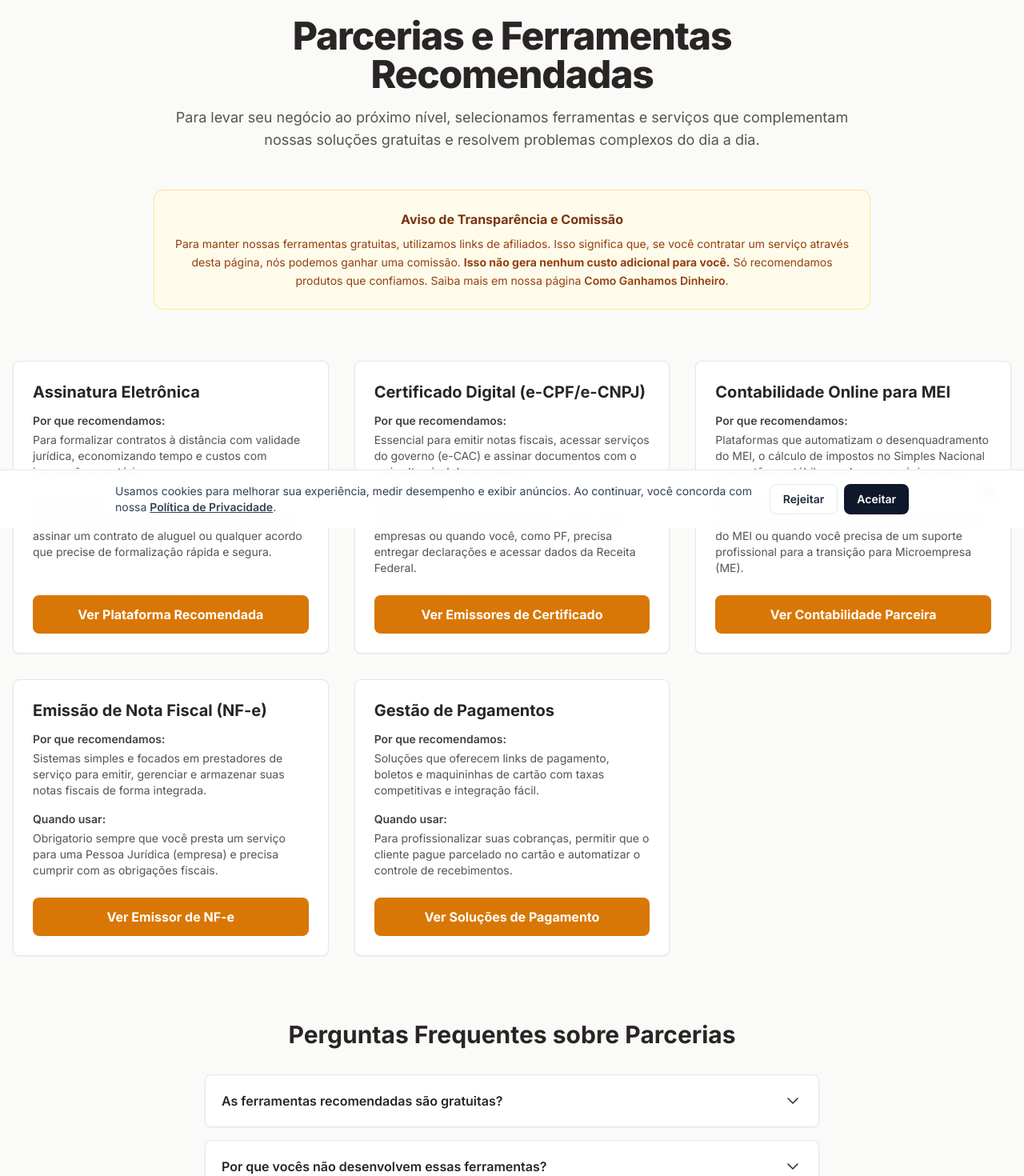
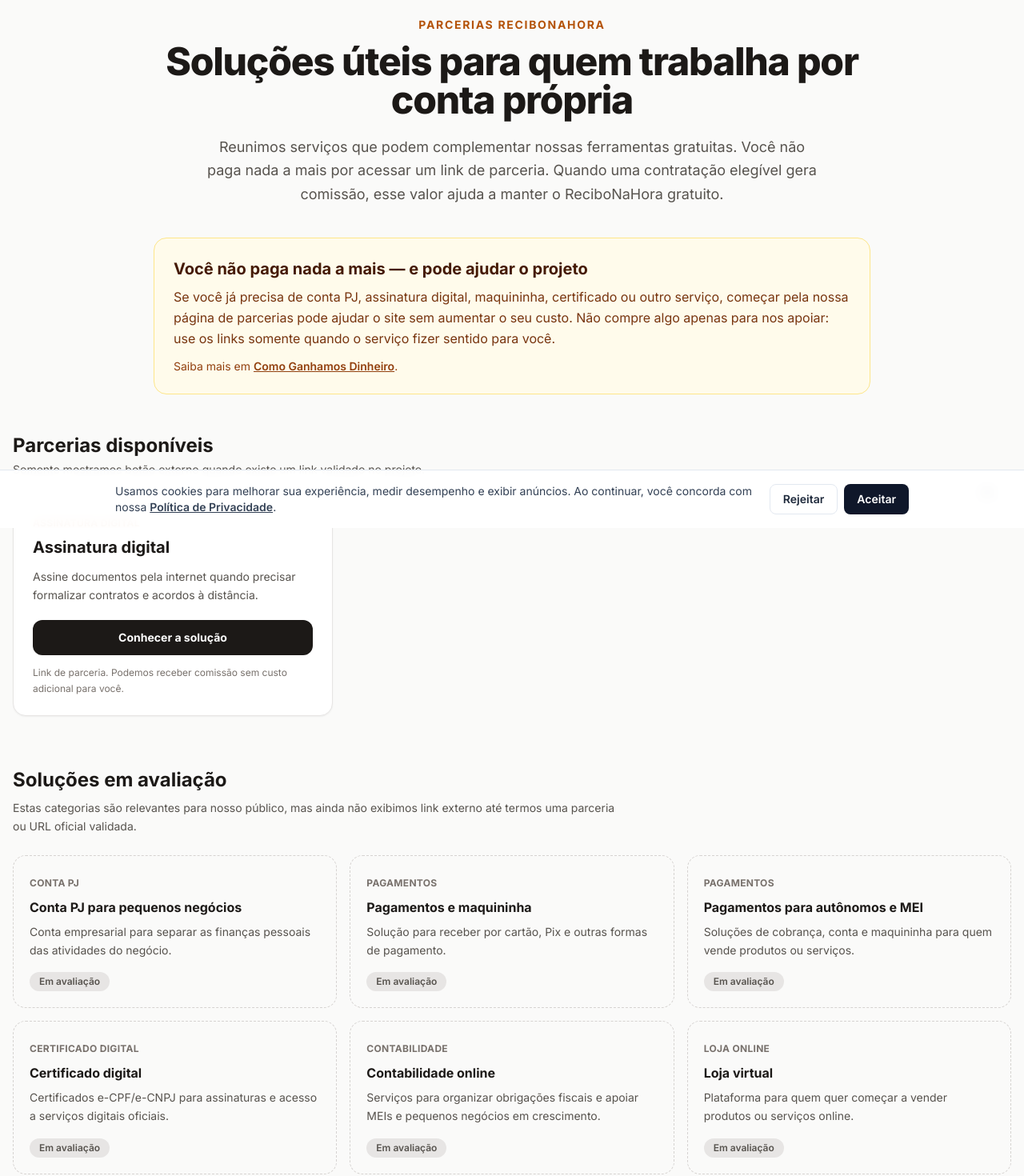
Before and after one commit to flaviomelo2213/recibo-na-hora, a Next.js app: page /parcerias in a window 1280 px wide. Shown: the part 140-1610 px from the top of the page at 80% size. Built offline with nearby package versions, Linux system fonts and the light colour scheme.

Commit message:
feat: turn partnerships page into curated partner hub

```diff
--- a/app/parcerias/page.tsx
+++ b/app/parcerias/page.tsx
@@ -1,10 +1,11 @@
-
 import Link from "next/link";
 import type { Metadata } from "next";
 import { buildOpenGraph } from '@/lib/metadata';
+import { PARTNER_OFFERS } from '@/_data/partnerOffers';
 
-const title = "Parcerias e Ferramentas Recomendadas para MEI e Autônomos";
-const description = "Conheça as ferramentas que recomendamos para otimizar seu negócio: assinatura eletrônica, contabilidade, emissão de NF-e, certificados e pagamentos.";
+const title = "Parcerias e Soluções Recomendadas para MEI e Autônomos";
+const description =
+  "Conheça serviços e empresas que podem ajudar MEIs, autônomos e pequenos negócios. Alguns links podem gerar comissão para manter o ReciboNaHora gratuito.";
 
 export const metadata: Metadata = {
   title,
@@ -15,84 +16,59 @@ export const metadata: Metadata = {
   openGraph: buildOpenGraph({ title, description, path: '/parcerias' }),
 };
 
+const categoryLabels: Record<string, string> = {
+  assinatura: 'Assinatura digital',
+  'conta-pj': 'Conta PJ',
+  pagamentos: 'Pagamentos',
+  certificado: 'Certificado digital',
+  contabilidade: 'Contabilidade',
+  'loja-online': 'Loja online',
+};
+
 const faqItems = [
   {
-      question: "As ferramentas recomendadas são gratuitas?",
-      answer: "A maioria das ferramentas que recomendamos são serviços pagos (SaaS - Software as a Service). Elas resolvem problemas mais complexos que nossas ferramentas gratuitas, como contabilidade completa ou gestão de pagamentos. Nosso objetivo é indicar soluções que ofereçam um bom custo-benefício para levar seu negócio ao próximo nível."
+    question: "Eu pago mais por usar um link de parceria?",
+    answer:
+      "Não. Quando existe uma parceria com comissão, ela é paga pelo parceiro e não adiciona custo ao preço informado ao usuário. Sempre confira as condições diretamente no site da empresa.",
   },
   {
-      question: "Por que vocês não desenvolvem essas ferramentas?",
-      answer: "Nosso foco é ser o melhor em ferramentas rápidas e gratuitas para o dia a dia. Empresas especializadas em áreas como contabilidade ou certificação digital dedicam anos de desenvolvimento e equipes inteiras para criar as melhores soluções possíveis. Preferimos indicar esses especialistas a criar uma solução inferior."
+    question: "Por que o ReciboNaHora usa links de parceria?",
+    answer:
+      "O ReciboNaHora oferece ferramentas gratuitas. Quando um usuário contrata um serviço que já precisava através de um link elegível, o projeto pode receber uma comissão. Isso ajuda a pagar hospedagem, manutenção e melhorias sem cobrar pelo uso das ferramentas.",
   },
   {
-      question: "Como vocês escolhem os parceiros e as ferramentas?",
-      answer: "Nossa escolha é baseada em 3 pilares: 1) Qualidade e reputação do produto no mercado. 2) Relevância para o nosso público (MEIs, autônomos). 3) Bom suporte ao cliente. Só recomendamos o que usaríamos em nosso próprio negócio."
+    question: "Todos os serviços desta página já possuem parceria ativa?",
+    answer:
+      "Não. Serviços com botão de acesso já possuem um link disponível no projeto. Os demais aparecem como 'Em avaliação' até termos um link oficial ou de parceria validado. Não inventamos links de afiliado.",
   },
   {
-      question: "O que significa o \'Aviso de Comissão\'?",
-      answer: "Significa que, se você contratar um serviço através de um link em nossa página, nós podemos receber uma comissão do parceiro, sem nenhum custo extra para você. É uma forma de você apoiar nosso trabalho e nos ajudar a manter as ferramentas gratuitas. Saiba mais em <a href=\'/como-ganhamos-dinheiro\' class=\'text-amber-700 hover:underline\'>nossa página de transparência</a>."
+    question: "Como escolhemos as soluções mostradas aqui?",
+    answer:
+      "Priorizamos serviços relacionados às necessidades de MEIs, autônomos e pequenos negócios, como assinatura digital, conta PJ, pagamentos, certificado digital, contabilidade e vendas online. A contratação é sempre opcional e feita diretamente com a empresa escolhida.",
   },
   {
-      question: "Posso confiar nessas empresas?",
-      answer: "Fazemos uma análise prévia e buscamos parceiros com sólida reputação no mercado. No entanto, a relação contratual é sempre entre você e a empresa parceira. Recomendamos que você sempre leia os termos de serviço e avalie se a solução atende perfeitamente às suas necessidades antes de contratar."
+    question: "Tenho uma empresa e quero propor uma parceria. Como faço?",
+    answer:
+      "Entre em contato pelo canal indicado no site. Avaliamos relevância para o público, transparência da oferta e condições da parceria antes de publicar qualquer recomendação.",
   },
-    {
-      question: "Tenho uma ferramenta, posso ser um parceiro?",
-      answer: "Estamos sempre abertos a conhecer novas soluções que possam beneficiar nossa comunidade. Se você tem um serviço de qualidade focado em autônomos e pequenos negócios no Brasil, entre em contato conosco através do nosso e-mail de parceria para que possamos avaliar."
-    }
 ];
-
-const partnershipCategories = [
-    {
-        title: "Assinatura Eletrônica",
-        recommendation: "Para formalizar contratos à distância com validade jurídica, economizando tempo e custos com impressão e cartório.",
-        usage: "Ao fechar um serviço com cliente de outra cidade, assinar um contrato de aluguel ou qualquer acordo que precise de formalização rápida e segura.",
-        buttonText: "Ver Plataforma Recomendada",
-        href: "#"
-    },
-    {
-        title: "Certificado Digital (e-CPF/e-CNPJ)",
-        recommendation: "Essencial para emitir notas fiscais, acessar serviços do governo (e-CAC) e assinar documentos com o mais alto nível de segurança.",
-        usage: "Quando seu MEI precisa emitir NF-e para outras empresas ou quando você, como PF, precisa entregar declarações e acessar dados da Receita Federal.",
-        buttonText: "Ver Emissores de Certificado",
-        href: "#"
-    },
-    {
-        title: "Contabilidade Online para MEI",
-        recommendation: "Plataformas que automatizam o desenquadramento do MEI, o cálculo de impostos no Simples Nacional e a gestão contábil quando seu negócio cresce.",
-        usage: "Quando seu faturamento anual se aproxima do teto do MEI ou quando você precisa de um suporte profissional para a transição para Microempresa (ME).",
-        buttonText: "Ver Contabilidade Parceira",
-        href: "#"
-    },
-    {
-        title: "Emissão de Nota Fiscal (NF-e)",
-        recommendation: "Sistemas simples e focados em prestadores de serviço para emitir, gerenciar e armazenar suas notas fiscais de forma integrada.",
-        usage: "Obrigatorio sempre que você presta um serviço para uma Pessoa Jurídica (empresa) e precisa cumprir com as obrigações fiscais.",
-        buttonText: "Ver Emissor de NF-e",
-        href: "#"
-    },
-    {
-        title: "Gestão de Pagamentos",
-        recommendation: "Soluções que oferecem links de pagamento, boletos e maquininhas de cartão com taxas competitivas e integração fácil.",
-        usage: "Para profissionalizar suas cobranças, permitir que o cliente pague parcelado no cartão e automatizar o controle de recebimentos.",
-        buttonText: "Ver Soluções de Pagamento",
-        href: "#"
-    }
-]
 
 export default function ParceriasPage() {
   const faqJsonLd = {
     "@context": "https://schema.org",
     "@type": "FAQPage",
-        "mainEntity": faqItems.map(item => ({
+    mainEntity: faqItems.map((item) => ({
       "@type": "Question",
-          "name": item.question,
-          "acceptedAnswer": {
+      name: item.question,
+      acceptedAnswer: {
         "@type": "Answer",
-            "text": item.answer.replace(/<[^>]*>?/gm, '')
-          }
-        }))
+        text: item.answer,
+      },
+    })),
   };
+
+  const active = PARTNER_OFFERS.filter((offer) => offer.status === 'active');
+  const pending = PARTNER_OFFERS.filter((offer) => offer.status === 'pending');
 
   return (
     <>
@@ -100,74 +76,131 @@ export default function ParceriasPage() {
         type="application/ld+json"
         dangerouslySetInnerHTML={{ __html: JSON.stringify(faqJsonLd) }}
       />
+
       <main className="container mx-auto px-4 py-12 md:py-20">
-        {/* Cabeçalho */}
-        <header className="text-center max-w-4xl mx-auto mb-12">
-          <h1 className="text-4xl md:text-5xl font-extrabold text-stone-800 mb-4 tracking-tight">
-            Parcerias e Ferramentas Recomendadas
+        <header className="mx-auto mb-10 max-w-4xl text-center">
+          <p className="mb-3 text-sm font-bold uppercase tracking-[0.12em] text-amber-700">
+            Parcerias ReciboNaHora
+          </p>
+          <h1 className="text-4xl font-extrabold tracking-tight text-stone-900 md:text-5xl">
+            Soluções úteis para quem trabalha por conta própria
           </h1>
-          <p className="text-lg text-stone-600">
-            Para levar seu negócio ao próximo nível, selecionamos ferramentas e serviços que complementam nossas soluções gratuitas e resolvem problemas complexos do dia a dia.
+          <p className="mx-auto mt-5 max-w-3xl text-lg leading-relaxed text-stone-600">
+            Reunimos serviços que podem complementar nossas ferramentas gratuitas. Você não paga
+            nada a mais por acessar um link de parceria. Quando uma contratação elegível gera
+            comissão, esse valor ajuda a manter o ReciboNaHora gratuito.
           </p>
         </header>
 
-        {/* Aviso de Transparência */}
-        <div className="max-w-4xl mx-auto bg-amber-50 p-6 rounded-xl border border-amber-200 mb-16 text-center">
-            <h4 className="font-bold text-amber-900 mb-2">
-                Aviso de Transparência e Comissão
-            </h4>
-            <p className="text-sm text-amber-800 leading-relaxed">
-                Para manter nossas ferramentas gratuitas, utilizamos links de afiliados. Isso significa que, se você contratar um serviço através desta página, nós podemos ganhar uma comissão. <strong>Isso não gera nenhum custo adicional para você.</strong> Só recomendamos produtos que confiamos. Saiba mais em nossa página <Link href="/como-ganhamos-dinheiro" className="font-semibold hover:underline">Como Ganhamos Dinheiro</Link>.
+        <section className="mx-auto mb-12 max-w-4xl rounded-2xl border border-amber-200 bg-amber-50 p-6">
+          <h2 className="text-xl font-bold text-amber-950">
+            Você não paga nada a mais — e pode ajudar o projeto
+          </h2>
+          <p className="mt-2 leading-relaxed text-amber-900">
+            Se você já precisa de conta PJ, assinatura digital, maquininha, certificado ou outro
+            serviço, começar pela nossa página de parcerias pode ajudar o site sem aumentar o seu
+            custo. Não compre algo apenas para nos apoiar: use os links somente quando o serviço
+            fizer sentido para você.
+          </p>
+          <p className="mt-3 text-sm text-amber-800">
+            Saiba mais em{" "}
+            <Link href="/como-ganhamos-dinheiro" className="font-semibold underline">
+              Como Ganhamos Dinheiro
+            </Link>.
+          </p>
+        </section>
+
+        <section className="mb-16">
+          <div className="mb-6 flex items-end justify-between gap-4">
+            <div>
+              <h2 className="text-2xl font-bold text-stone-900">Parcerias disponíveis</h2>
+              <p className="mt-1 text-sm text-stone-600">
+                Somente mostramos botão externo quando existe um link validado no projeto.
               </p>
             </div>
+          </div>
 
-        {/* Cards de Categorias */}
-        <div className="grid grid-cols-1 md:grid-cols-2 lg:grid-cols-3 gap-8">
-            {partnershipCategories.map((cat, index) => (
-                <div key={index} className="bg-white border border-stone-200 rounded-lg shadow-sm flex flex-col p-6">
-                    <h2 className="text-xl font-bold text-stone-800 mb-3">{cat.title}</h2>
-                    <div className="text-stone-600 text-sm space-y-4 flex-grow">
-                        <div>
-                            <p className="font-semibold text-stone-700 mb-1">Por que recomendamos:</p>
-                            <p>{cat.recommendation}</p>
-                        </div>
-                        <div>
-                            <p className="font-semibold text-stone-700 mb-1">Quando usar:</p>
-                            <p>{cat.usage}</p>
-                        </div>
-                    </div>
-                    <div className="mt-6">
-                        <Link href={cat.href} className="block w-full text-center bg-amber-600 text-white font-bold py-3 px-4 rounded-lg hover:bg-amber-700 transition-colors">
-                            {cat.buttonText}
-                        </Link>
-                    </div>
-                </div>
+          {active.length ? (
+            <div className="grid grid-cols-1 gap-6 md:grid-cols-2 lg:grid-cols-3">
+              {active.map((offer) => (
+                <article
+                  key={offer.id}
+                  className="flex flex-col rounded-2xl border border-stone-200 bg-white p-6 shadow-sm"
+                >
+                  <span className="text-xs font-bold uppercase tracking-wide text-amber-700">
+                    {categoryLabels[offer.category]}
+                  </span>
+                  <h3 className="mt-2 text-xl font-bold text-stone-900">{offer.name}</h3>
+                  <p className="mt-3 flex-grow text-sm leading-relaxed text-stone-600">
+                    {offer.shortDescription}
+                  </p>
+                  {offer.href ? (
+                    <a
+                      href={offer.href}
+                      target="_blank"
+                      rel="sponsored noopener noreferrer"
+                      className="mt-5 inline-flex justify-center rounded-xl bg-stone-900 px-4 py-3 text-sm font-bold text-white transition hover:bg-stone-700"
+                    >
+                      {offer.cta}
+                    </a>
+                  ) : null}
+                  <p className="mt-3 text-xs leading-relaxed text-stone-500">
+                    {offer.disclosure || 'Pode existir relação comercial com o parceiro.'}
+                  </p>
+                </article>
               ))}
             </div>
+          ) : (
+            <div className="rounded-2xl border border-stone-200 bg-white p-8 text-center text-stone-600">
+              Novas parcerias estão sendo avaliadas.
+            </div>
+          )}
+        </section>
 
+        <section className="mb-16">
+          <h2 className="text-2xl font-bold text-stone-900">Soluções em avaliação</h2>
+          <p className="mt-2 max-w-3xl text-sm leading-relaxed text-stone-600">
+            Estas categorias são relevantes para nosso público, mas ainda não exibimos link externo
+            até termos uma parceria ou URL oficial validada.
+          </p>
 
-        {/* FAQ Section */}
-        <section className="mt-20">
-            <h2 className="text-3xl font-bold text-center text-stone-800 mb-8">
-                Perguntas Frequentes sobre Parcerias
+          <div className="mt-6 grid grid-cols-1 gap-4 md:grid-cols-2 lg:grid-cols-3">
+            {pending.map((offer) => (
+              <article
+                key={offer.id}
+                className="rounded-2xl border border-dashed border-stone-300 bg-stone-50 p-5"
+              >
+                <span className="text-xs font-bold uppercase tracking-wide text-stone-500">
+                  {categoryLabels[offer.category]}
+                </span>
+                <h3 className="mt-2 font-bold text-stone-900">{offer.name}</h3>
+                <p className="mt-2 text-sm leading-relaxed text-stone-600">
+                  {offer.shortDescription}
+                </p>
+                <span className="mt-4 inline-flex rounded-full bg-stone-200 px-3 py-1 text-xs font-semibold text-stone-600">
+                  Em avaliação
+                </span>
+              </article>
+            ))}
+          </div>
+        </section>
+
+        <section className="mx-auto mt-20 max-w-3xl">
+          <h2 className="mb-8 text-center text-3xl font-bold text-stone-900">
+            Perguntas frequentes
           </h2>
-            <div className="max-w-3xl mx-auto">
           <div className="space-y-4">
-                {faqItems.map((item, index) => (
-                    <details key={index} className="group bg-white p-5 rounded-lg border shadow-sm">
-                        <summary className="flex justify-between items-center font-semibold text-stone-800 cursor-pointer list-none">
+            {faqItems.map((item) => (
+              <details key={item.question} className="group rounded-xl border bg-white p-5 shadow-sm">
+                <summary className="flex cursor-pointer list-none items-center justify-between font-semibold text-stone-800">
                   <span>{item.question}</span>
-                            <span className="transition group-open:rotate-180">
-                                <svg fill="none" height="24" shapeRendering="geometricPrecision" stroke="currentColor" strokeLinecap="round" strokeLinejoin="round" strokeWidth="1.5" viewBox="0 0 24 24" width="24"><path d="M6 9l6 6 6-6"></path></svg>
-                            </span>
+                  <span className="transition group-open:rotate-180">⌄</span>
                 </summary>
-                        <p className="text-stone-600 mt-3 leading-relaxed" dangerouslySetInnerHTML={{ __html: item.answer }} />
+                <p className="mt-3 leading-relaxed text-stone-600">{item.answer}</p>
               </details>
             ))}
           </div>
-            </div>
         </section>
-
       </main>
     </>
   );
```
Lines whose indentation alone changed are shown as unchanged.
